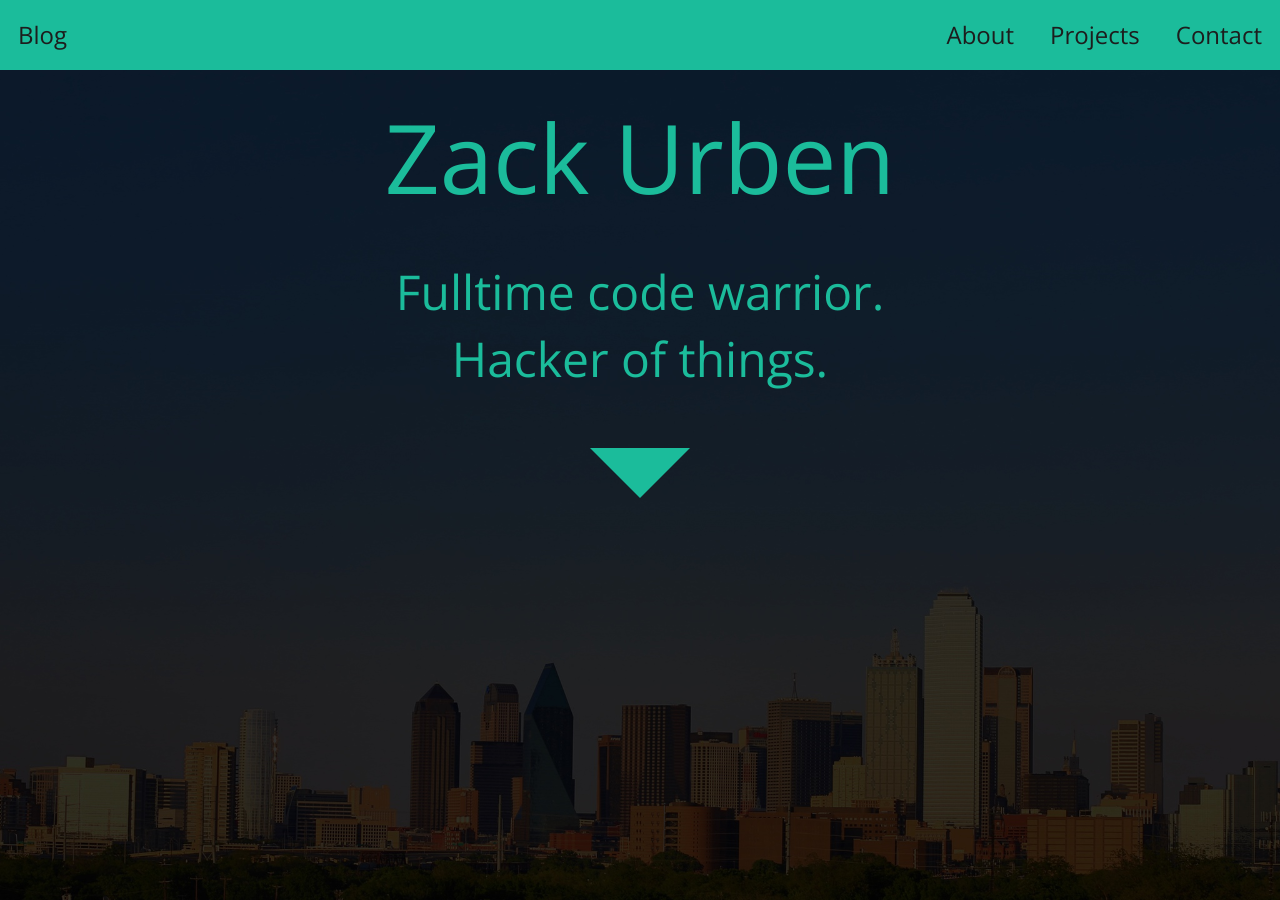
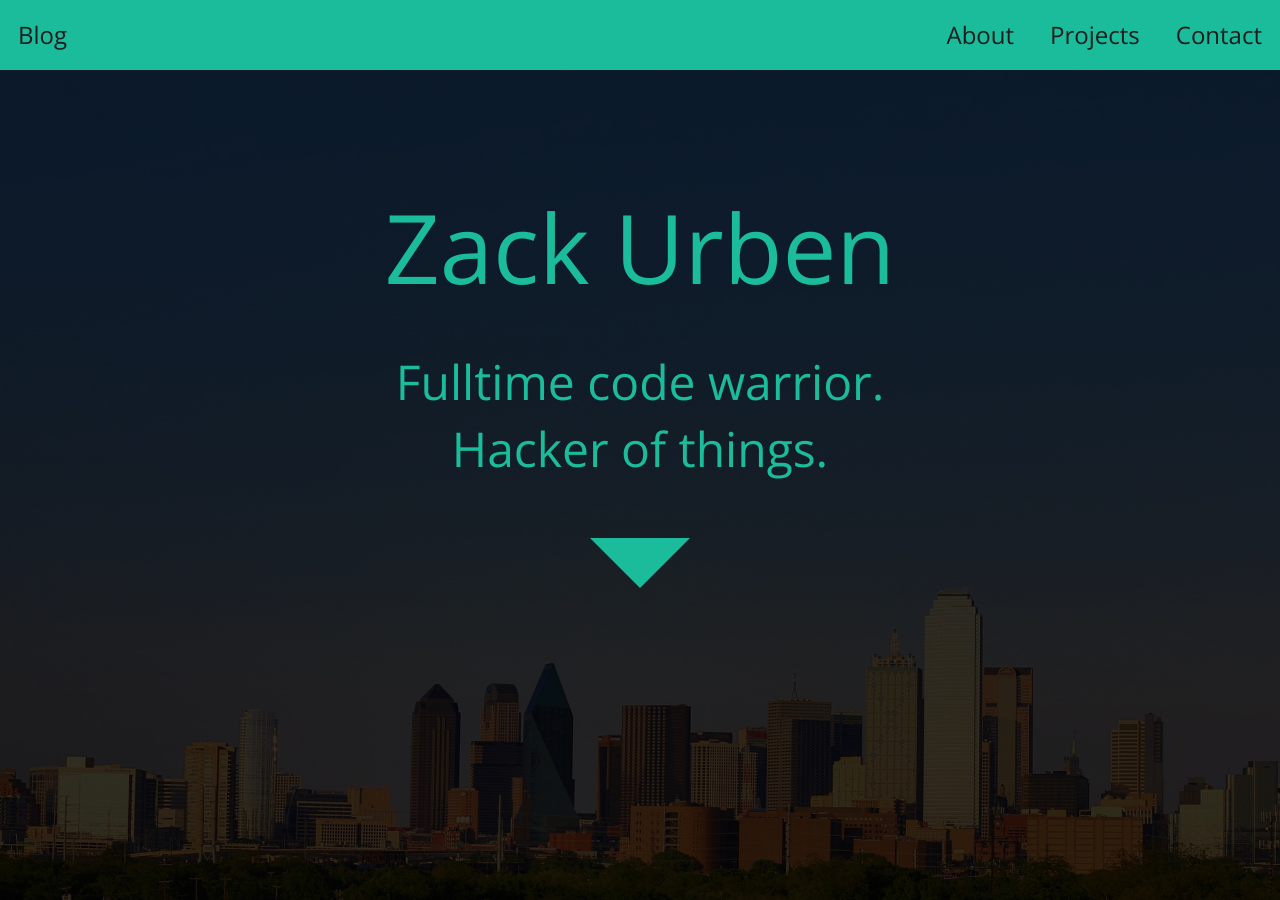
Before and after one commit to zackurben/zackurben.github.io, a Jekyll site: the page built from index.html, in a window 1280 px wide and 900 px high. Built offline with Jekyll 4.4.1, drawn with Linux system fonts in a browser that asks for light colours; nearby versions of some CDN libraries.

Commit message:
consolidating scss variables.

```diff
--- a/_includes/header.html
+++ b/_includes/header.html
@@ -6,8 +6,8 @@
     <a href="#contact">Contact</a>
   </nav>
 
-  <h1>Zack Urben</h1><br>
-  <h2>Fulltime code warrior.<br>Hacker of things.</h2>
+  <h1 class="alt">Zack Urben</h1><br>
+  <h2 class="alt">Fulltime code warrior.<br>Hacker of things.</h2>
 
   <a href="#about" class="arrow"></a>
 </header>
--- a/_sass/_base.scss
+++ b/_sass/_base.scss
@@ -1,5 +1,5 @@
 * {
-  color: $text-primary-color;
+  color: $text-color;
   font-family: 'Open Sans', sans-serif;
 
   :not(strong) {
@@ -33,10 +33,6 @@
 
 header {
   height: 100vh;
-
-  h1, h2, h3 {
-    color: $text-secondary-color;
-  }
 }
 
 footer {
@@ -47,6 +43,10 @@
   text-align: center;
   margin: 0;
   padding: 0;
+
+  &.alt {
+    color: $accent-color;
+  }
 }
 
 p {
@@ -54,27 +54,27 @@
 }
 
 h1 {
-  padding: 10vh 0 0 0;
+  padding: 20vh 0 0 0;
 
-  @include resize-font($text-head-size);
+  @include resize-font($text-body-size * 4);
 }
 
 h2 {
-  @include resize-font($text-subhead-size);
+  @include resize-font($text-body-size * 2);
 }
 
 h3 {
-  @include resize-font($text-subsubhead-size);
+  @include resize-font($text-body-size * 1.5);
 }
 
 i {
   &:hover {
-    color: $text-secondary-color;
+    color: $accent-color;
   }
 }
 
 a {
-  color: $site-accent-color;
+  color: $accent-color;
 }
 
 nav {
@@ -83,7 +83,7 @@
   position: fixed;
   width: 100%;
   height: auto;
-  background-color: $site-accent-color;
+  background-color: $accent-color;
 
   @include flex;
   flex-direction: row;
@@ -96,7 +96,7 @@
     }
 
     padding: round($nav-padding * 0.9);
-    color: $text-primary-color;
+    color: $text-color;
     text-decoration: none;
     cursor: pointer !important;
 
@@ -113,14 +113,14 @@
   align-self: center;
   border-right: $arrow-size solid transparent;
   border-left: $arrow-size solid transparent;
-  border-top: $arrow-size solid $site-accent-color;
+  border-top: $arrow-size solid $accent-color;
   animation-duration: 3s;
   animation-name: bounce;
   animation-iteration-count: infinite;
 
   &.reversed {
     animation-direction: reverse;
-    border-bottom: $arrow-size solid $site-accent-color;
+    border-bottom: $arrow-size solid $accent-color;
     border-top: unset;
   }
 }
@@ -150,10 +150,10 @@
   @include flex;
   flex-direction: column;
   padding: round($content-padding/2);
-  background-color: $site-primary-color;
+  background-color: $primary-color;
 
   &:nth-child(odd) {
-    background-color: $site-secondary-color;
+    background-color: $secondary-color;
   }
 
   .row {
@@ -170,7 +170,7 @@
 }
 
 .profile {
-  border: $site-accent-color;
+  border: $accent-color;
   border-width: 7px;
   // border-radius: 21px;
   border-style: solid;
@@ -231,5 +231,5 @@
 }
 
 .blog-list-item {
-  background-color: $site-secondary-color;
+  background-color: $secondary-color;
 }
--- a/css/main.scss
+++ b/css/main.scss
@@ -3,58 +3,41 @@
 ---
 @charset "utf-8";
 
-// Site template colors.
-$site-accent-color: #1bbc9b;
-$site-primary-color: #ffffff;
-$site-secondary-color: #eeeeee;
+// Colors
+$accent-color: #1bbc9b;
+$primary-color: #ffffff;
+$secondary-color: #eeeeee;
+$text-color: #1d1d1d;
 
-// Text settings.
-$text-primary-color: #1d1d1d;
-$text-secondary-color: #1bbc9b;
-$text-head-size: 96px;
-$text-subhead-size: 48px;
-$text-subsubhead-size: 36px;
+// Text
 $text-body-size: 24px;
 
 // Layout settings
 $nav-padding: 20px;
-$nav-spacing: 50px;
 $content-padding: 100px;
-
-// Grid settings.
-$max-width: 1140px;
-$min-width: 755px;
-$col-padding: 25px;
 
 // Scroll arrow
 $arrow-size: 50px;
 $arrow-dist: 50px;
 
-/*
- * Sass mixins to consolidate media query definitions.
- */
-// Extra small screens.
 @mixin xs-screen {
   @media only screen and (max-width : 480px) {
     @content;
   }
 }
 
-// Small screens.
 @mixin s-screen {
   @media only screen and (min-width : 768px) {
     @content;
   }
 }
 
-// Medium screens.
 @mixin m-screen {
   @media only screen and (min-width: 1024px) {
     @content;
   }
 }
 
-// Large screens.
 @mixin l-screen {
   @media only screen and (min-width: 1280px) {
     @content;
```
